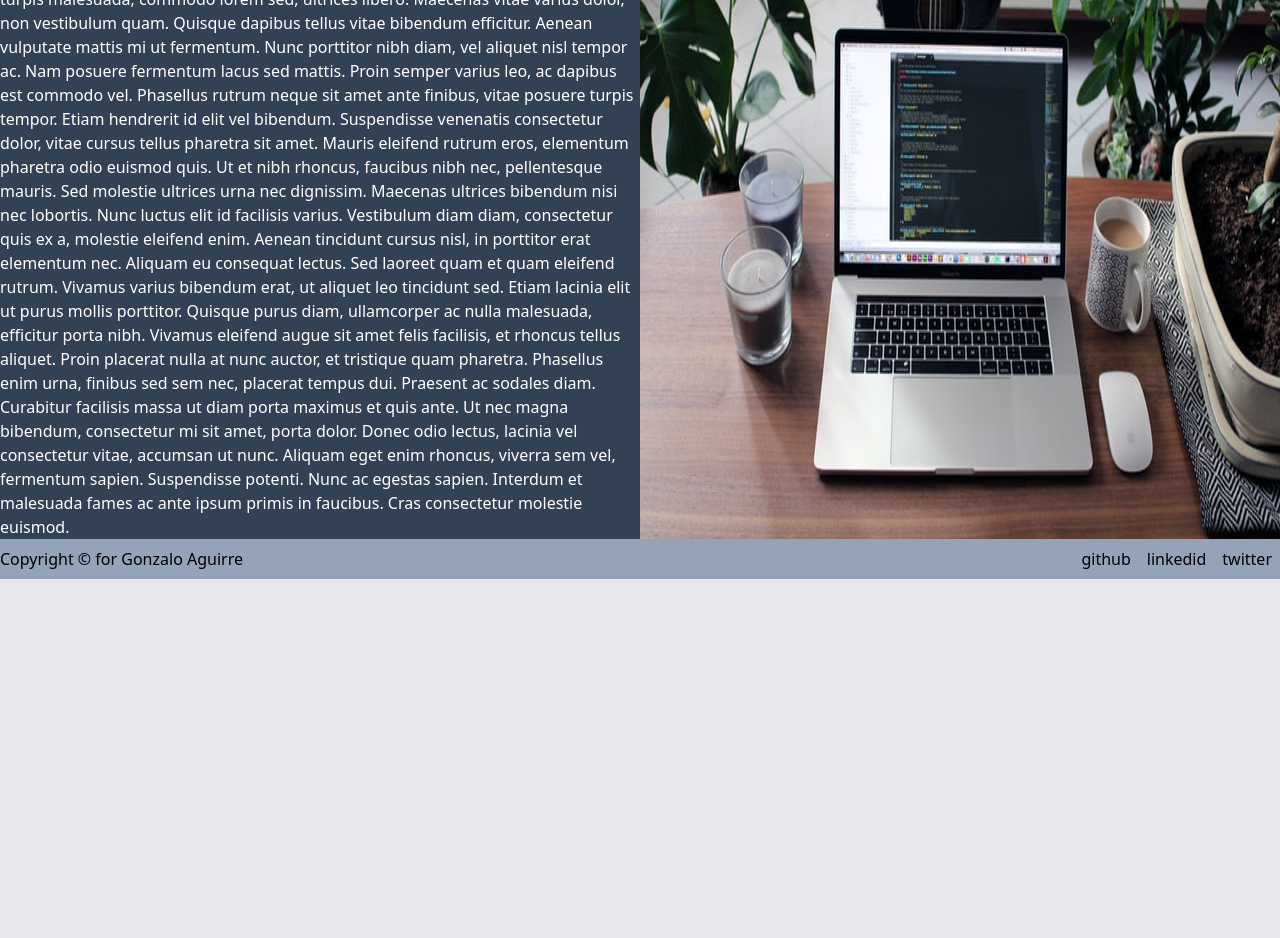
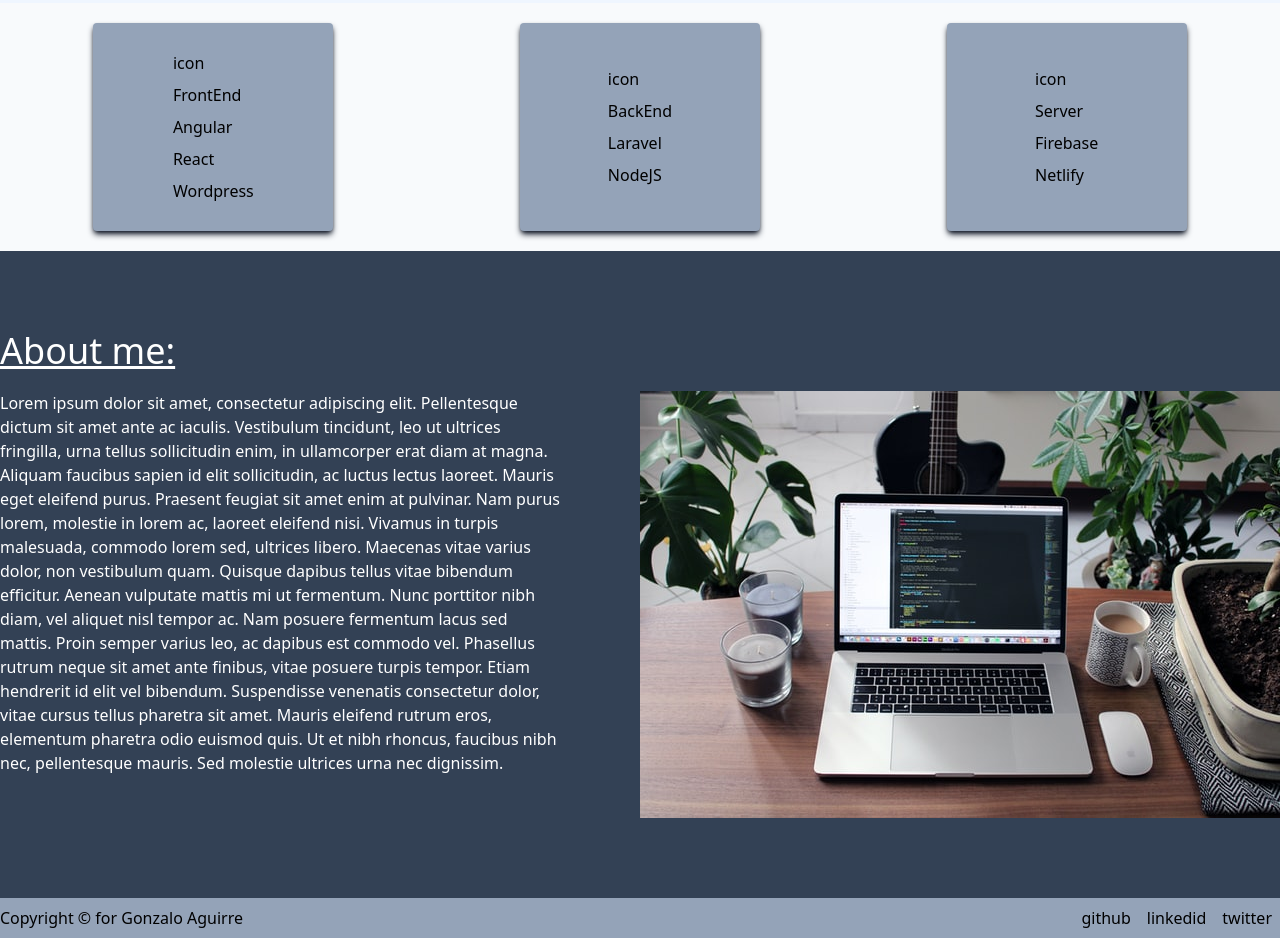
Before and after one commit to aguirregonzaloa/darkzalodev, a website built with Vite: page index.html in a window 1280 px wide. Shown: the part 1656-2594 px from the top of the page. Before the commit the page ends 2235 px from the top, so only its background shows below. Built offline with nearby package versions, Linux system fonts and the light colour scheme.

Commit message:
Adding section knowledge

```diff
--- a/index.html
+++ b/index.html
@@ -106,7 +106,7 @@
         </header>
 
         <section id="projects" class="w-full bg-blue-50">
-            <div class="flex flex-col container">
+            <div class="flex flex-col container pt-20 pb-20">
                 <h2
                     class="text-5xl text-center mb-5 text-neutral-500 underline"
                 >
@@ -118,7 +118,7 @@
                         src="./img/pc-small.jpg"
                         alt=""
                     />
-                    <div class="p-0 sm:p-5 flex flex-col justify-center">
+                    <div class="pl-5 pr-5 flex flex-col justify-center">
                         <h3 class="mt-5 mb-5">Nombre Proyecto:</h3>
                         <p>
                             Lorem ipsum dolor sit amet, consectetur adipiscing
@@ -140,7 +140,7 @@
                         src="./img/pc-small.jpg"
                         alt=""
                     />
-                    <div class="p-0 sm:p-5 flex flex-col justify-center">
+                    <div class="pl-5 pr-5 flex flex-col justify-center">
                         <h3 class="mt-5 mb-5">Nombre Proyecto:</h3>
                         <p>
                             Lorem ipsum dolor sit amet, consectetur adipiscing
@@ -162,7 +162,7 @@
                         src="./img/pc-small.jpg"
                         alt=""
                     />
-                    <div class="p-0 sm:p-5 flex flex-col justify-center">
+                    <div class="pl-5 pr-5 flex flex-col justify-center">
                         <h3 class="mt-5 mb-5">Nombre Proyecto:</h3>
                         <p>
                             Lorem ipsum dolor sit amet, consectetur adipiscing
@@ -180,11 +180,51 @@
             </div>
         </section>
 
+        <section id="knowledge" class="bg-slate-50">
+            <div
+                class="
+                    flex flex-col
+                    items-center
+                    justify-around
+                    xl:flex-row
+                    container
+                    pt-5
+                    pb-5
+                "
+            >
+                <div class="card mb-5 xl:mb-0">
+                    <ul>
+                        <li>icon</li>
+                        <li>FrontEnd</li>
+                        <li>Angular</li>
+                        <li>React</li>
+                        <li>Wordpress</li>
+                    </ul>
+                </div>
+                <div class="card mb-5 xl:mb-0">
+                    <ul>
+                        <li>icon</li>
+                        <li>BackEnd</li>
+                        <li>Laravel</li>
+                        <li>NodeJS</li>
+                    </ul>
+                </div>
+                <div class="card">
+                    <ul>
+                        <li>icon</li>
+                        <li>Server</li>
+                        <li>Firebase</li>
+                        <li>Netlify</li>
+                    </ul>
+                </div>
+            </div>
+        </section>
+
         <section id="Aboutme" class="bg-slate-700 text-white w-full">
-            <div class="container">
+            <div class="container p-5 pt-20 pb-20 xl:pl-0 xl:pr-0">
                 <h2>About me:</h2>
-                <div class="flex flex-col sm:flex-row">
-                    <p class="overflow-hidden sm:w-1/2">
+                <div class="flex flex-col xl:flex-row mt-5">
+                    <p class="overflow-hidden xl:w-1/2">
                         Lorem ipsum dolor sit amet, consectetur adipiscing elit.
                         Pellentesque dictum sit amet ante ac iaculis. Vestibulum
                         tincidunt, leo ut ultrices fringilla, urna tellus
@@ -206,30 +246,10 @@
                         eleifend rutrum eros, elementum pharetra odio euismod
                         quis. Ut et nibh rhoncus, faucibus nibh nec,
                         pellentesque mauris. Sed molestie ultrices urna nec
-                        dignissim. Maecenas ultrices bibendum nisi nec lobortis.
-                        Nunc luctus elit id facilisis varius. Vestibulum diam
-                        diam, consectetur quis ex a, molestie eleifend enim.
-                        Aenean tincidunt cursus nisl, in porttitor erat
-                        elementum nec. Aliquam eu consequat lectus. Sed laoreet
-                        quam et quam eleifend rutrum. Vivamus varius bibendum
-                        erat, ut aliquet leo tincidunt sed. Etiam lacinia elit
-                        ut purus mollis porttitor. Quisque purus diam,
-                        ullamcorper ac nulla malesuada, efficitur porta nibh.
-                        Vivamus eleifend augue sit amet felis facilisis, et
-                        rhoncus tellus aliquet. Proin placerat nulla at nunc
-                        auctor, et tristique quam pharetra. Phasellus enim urna,
-                        finibus sed sem nec, placerat tempus dui. Praesent ac
-                        sodales diam. Curabitur facilisis massa ut diam porta
-                        maximus et quis ante. Ut nec magna bibendum, consectetur
-                        mi sit amet, porta dolor. Donec odio lectus, lacinia vel
-                        consectetur vitae, accumsan ut nunc. Aliquam eget enim
-                        rhoncus, viverra sem vel, fermentum sapien. Suspendisse
-                        potenti. Nunc ac egestas sapien. Interdum et malesuada
-                        fames ac ante ipsum primis in faucibus. Cras consectetur
-                        molestie euismod.
+                        dignissim.
                     </p>
                     <img
-                        class="sm:w-1/2"
+                        class="xl:w-1/2 mt-20 xl:mt-0 xl:ml-20"
                         src="./img/pc-small.jpg"
                         alt="pc-small"
                     />
@@ -248,7 +268,7 @@
                     sm:flex-row
                 "
             >
-                <h2>Copyright &copy; for Gonzalo Aguirre</h2>
+                <h3>Copyright &copy; for Gonzalo Aguirre</h3>
                 <ul class="flex flex-col sm:flex-row">
                     <li class="m-2"><a href="#">github</a></li>
                     <li class="m-2"><a href="#">linkedid</a></li>
--- a/style.css
+++ b/style.css
@@ -37,14 +37,20 @@ header {
   @apply max-w-xs sm:w-full;
 }
 
-/* @media screen and (max-width: 480px) {
-  footer ul {
-    flex-direction: column;
-  }
-} */
-
 @media (min-width: 1536px) {
   .container {
     max-width: 1340px;
   }
 }
+
+h2 {
+  @apply underline text-4xl;
+}
+
+.card {
+  @apply rounded bg-slate-400 w-60 h-52 flex flex-col justify-center items-center shadow-gray-900 shadow-md;
+}
+
+.card ul li {
+  @apply mt-2 mb-2;
+}
```
